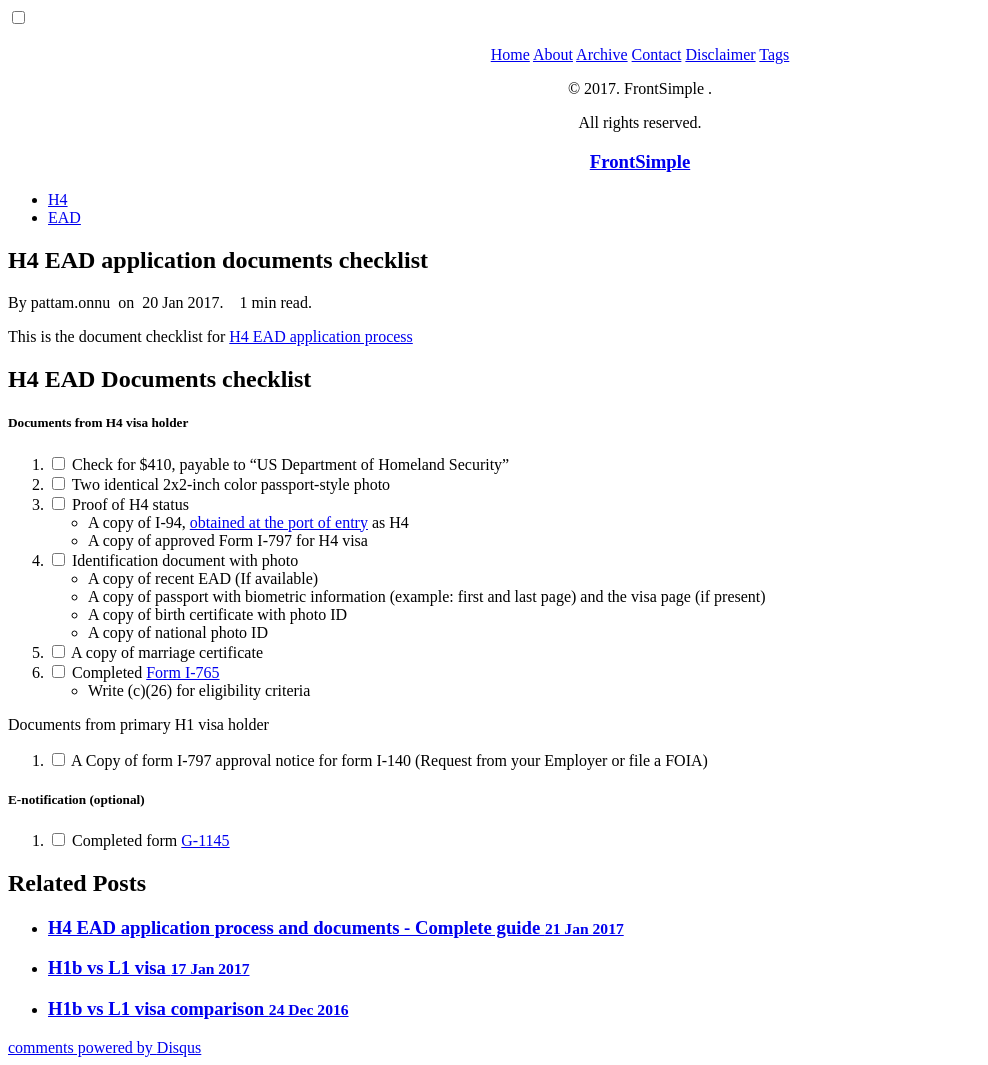
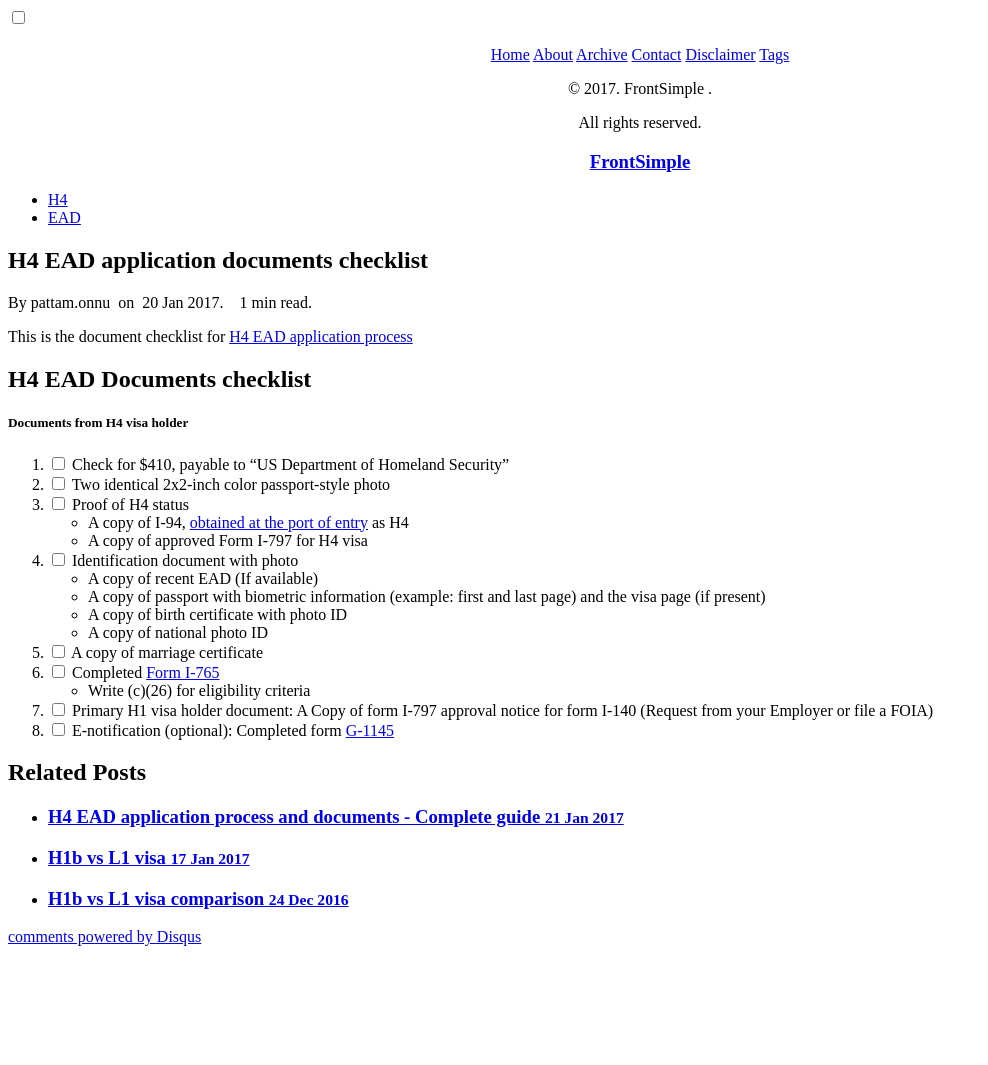
Before and after one commit to gitforwork2/gitforwork.github.io, a Jekyll site: the page built from _posts/2017-01-20-h4-ead-documents-checklist.md, in a window 1280 px wide. Shown: the whole page, without its empty margins (0-988 px from the left). Built offline with Jekyll 4.4.1, drawn with Linux system fonts in a browser that asks for light colours; nearby versions of some CDN libraries; comment, search, counter and statistics services are not loaded; after the commit the page ends 954 px from its top, so only the background shows below that.

Commit message:
Update 2017-01-20-h4-ead-documents-checklist.md

```diff
--- a/_posts/2017-01-20-h4-ead-documents-checklist.md
+++ b/_posts/2017-01-20-h4-ead-documents-checklist.md
@@ -25,10 +25,5 @@
 5. <input type="checkbox"/> A copy of marriage certificate
 6. <input type="checkbox"/> Completed [Form I-765](http://www.uscis.gov/i-765)
     - Write (c)(26) for eligibility criteria
-
-Documents from primary H1 visa holder
-
-7. <input type="checkbox"/> A Copy of form I-797 approval notice for form I-140 (Request from your Employer or file a FOIA)
-
-##### E-notification (optional)
-8. <input type="checkbox"/> Completed form [G-1145](http://www.uscis.gov/sites/default/files/files/form/g-1145.pdf)
+7. <input type="checkbox"/> Primary H1 visa holder document: A Copy of form I-797 approval notice for form I-140 (Request from your Employer or file a FOIA)
+8. <input type="checkbox"/> E-notification (optional): Completed form [G-1145](http://www.uscis.gov/sites/default/files/files/form/g-1145.pdf)
```
